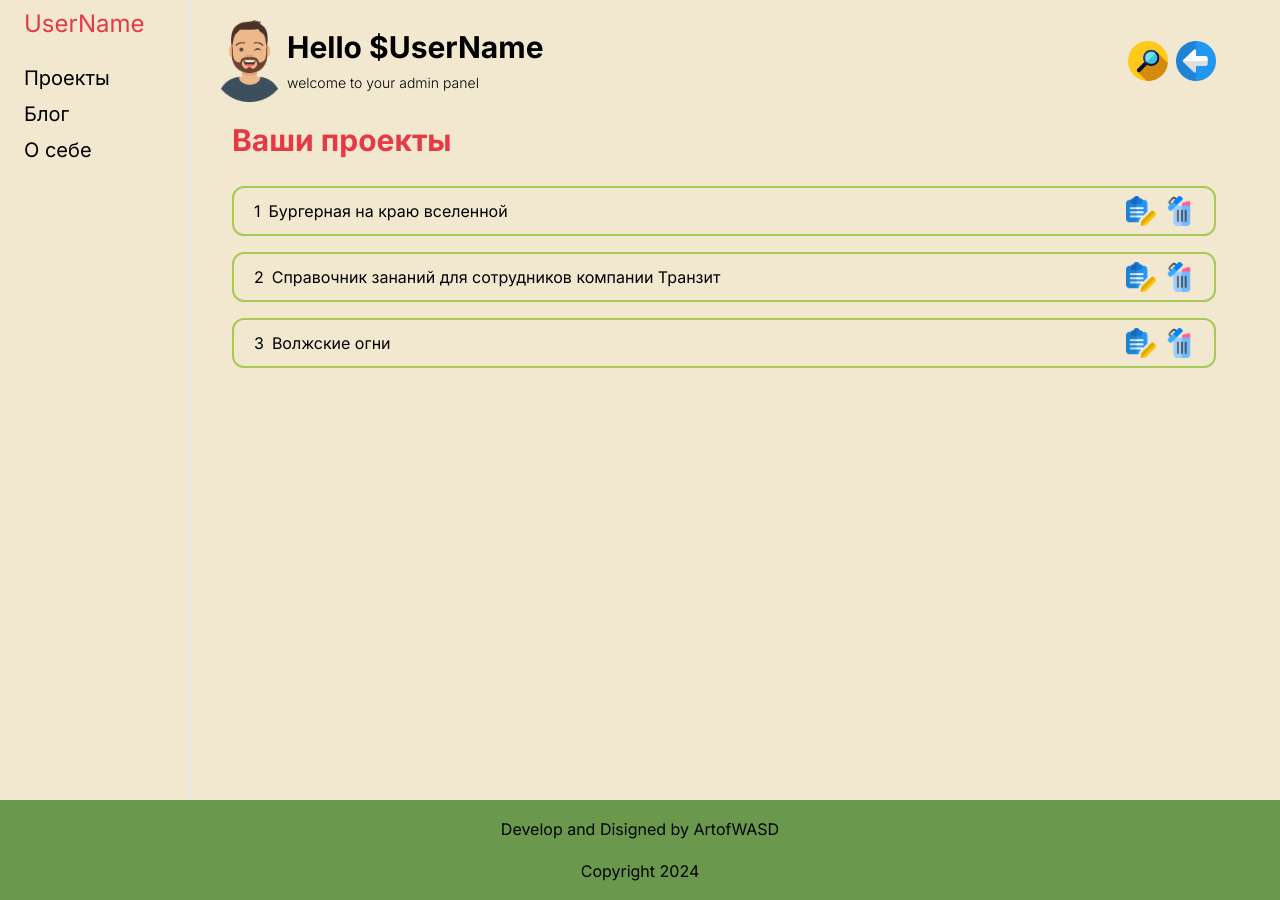
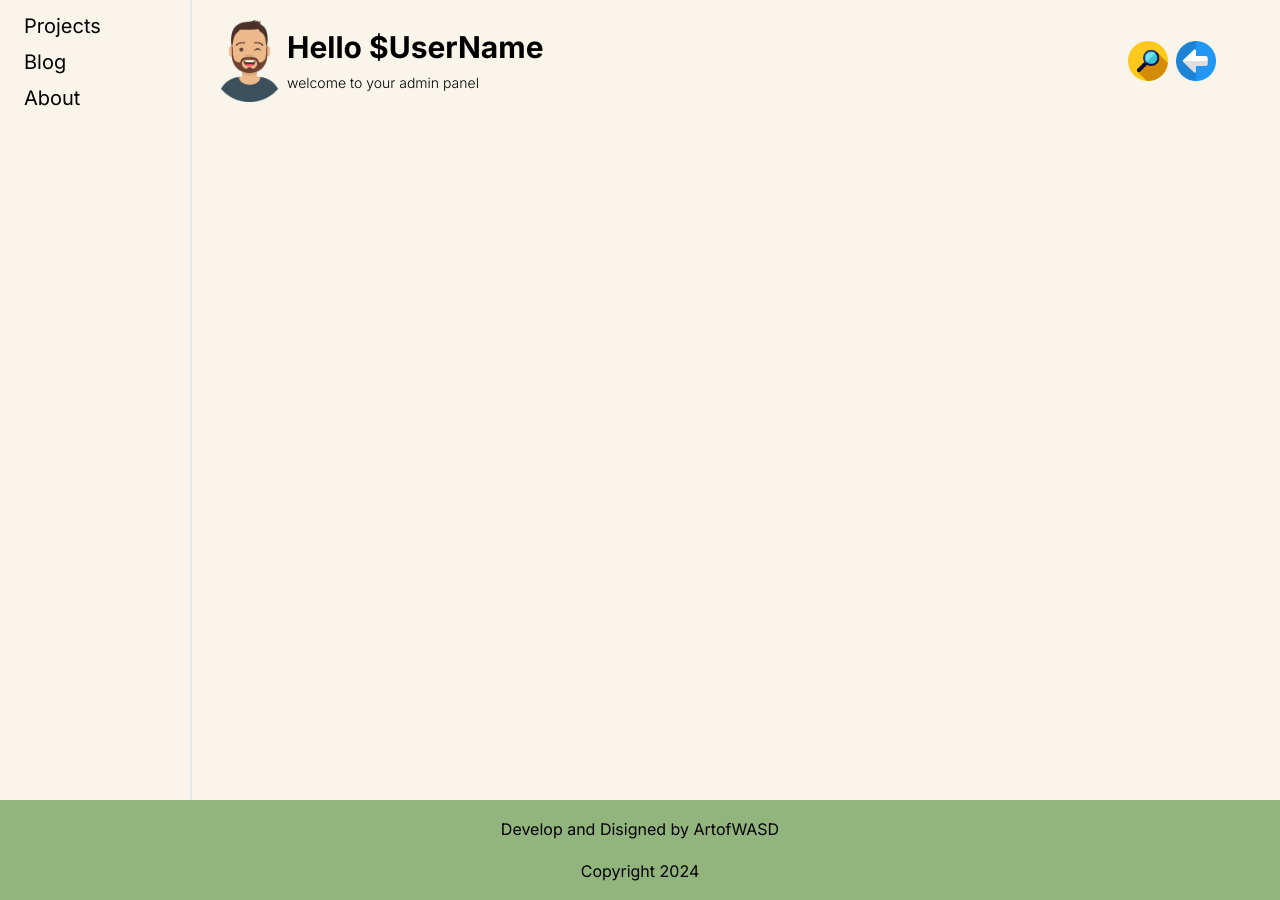
Before and after one commit to ArtofWASD/my_cv, a Next.js app: page /admin in a window 1280 px wide. Built offline with nearby package versions, Linux system fonts and the light colour scheme.

Commit message:
Первичный стор для зустанда

```diff
--- a/app/globals.css
+++ b/app/globals.css
@@ -13,7 +13,7 @@ body {
 
 main {
   flex: 1;
-  background-color: #F2E8CF;
+  background-color: #f2e8cf70;
 }
 header {
   width: 100%;
--- a/src/pages/adminPage/ui/adminPage.tsx
+++ b/src/pages/adminPage/ui/adminPage.tsx
@@ -1,8 +1,11 @@
+'use client';
+import { useAdminMenuTogglerStore } from "@/src/shared/store/store";
 import { AdminHeader } from "@/src/widgets/admin/adminHeader";
 import { AdminMenu } from "@/src/widgets/admin/adminMenu";
 import { AdminProjectsList } from "@/src/widgets/admin/adminProjectsList/ui";
 
 const AdminPage = () => {
+  const status = useAdminMenuTogglerStore((state: any) => state.adminStatus);
   return (
     <>
       <div className="admin-page grid grid-cols-[15%_80%]">
@@ -10,8 +13,9 @@ const AdminPage = () => {
           <AdminMenu />
         </div>
         <div>
-          <AdminHeader/>
-          <AdminProjectsList />
+          <AdminHeader />
+          {status === "Projects" && <AdminProjectsList />}
+
         </div>
       </div>
     </>
--- /dev/null
+++ b/src/shared/store/store.ts
@@ -0,0 +1,16 @@
+import { create } from "zustand";
+import { devtools, persist } from "zustand/middleware";
+
+interface IStore {
+  adminStatus: string;
+}
+
+export const useAdminMenuTogglerStore = create(
+  devtools((set, get) => ({
+    adminStatus: "",
+    addStatus: (item: string) =>
+      set((state: IStore) => ({
+        adminStatus: (state.adminStatus = item),
+      })),
+  })),
+);
--- a/src/widgets/admin/adminMenu/ui/adminMenu.tsx
+++ b/src/widgets/admin/adminMenu/ui/adminMenu.tsx
@@ -1,17 +1,30 @@
 "use client";
+import { useAdminMenuTogglerStore } from "@/src/shared/store/store";
+
 export const AdminMenu = () => {
+  const toggleMenu = useAdminMenuTogglerStore((state: any) => state.addStatus);
+
+
+  const mockStatus = [
+    { status: "Projects", id: 1 },
+
+    { status: "Blog", id: 2 },
+
+    { status: "About", id: 3 },
+  ];
   return (
-    <div className="menu ml-6 pt-2 h-screen border-r-2">
-      <p className="pb-5 text-2xl self-start text-main-title">UserName</p>
-      <p className="text-black hover:ml-4 hover:scale-110 hover:text-blue-600 cursor-pointer text-xl py-1">
-        Проекты
-      </p>
-      <p className="text-black hover:ml-4 hover:scale-110 hover:text-blue-600 cursor-pointer text-xl py-1">
-        Блог
-      </p>
-      <p className="text-black hover:ml-4 hover:scale-110 hover:text-blue-600 cursor-pointer text-xl py-1">
-        О себе
-      </p>
+    <div className="menu ml-6 h-screen border-r-2 pt-2">
+      {mockStatus.map((item) => (
+        <p
+          className="cursor-pointer py-1 text-xl text-black hover:ml-4 hover:scale-110 hover:text-blue-600"
+          onClick={() => {
+            toggleMenu(item.status);
+          }}
+          key={item.id}
+        >
+          {item.status}
+        </p>
+      ))}
     </div>
   );
 };
--- a/src/widgets/navMenu/ui/navMenu.tsx
+++ b/src/widgets/navMenu/ui/navMenu.tsx
@@ -1,4 +1,5 @@
 "use client";
+
 import { motion } from "framer-motion";
 import Image from "next/image";
 import Link from "next/link";
@@ -36,7 +37,7 @@ export const NavMenu = ({ menuItems }: { menuItems: Array<INavItems> }) => {
               className="grid items-end justify-items-center"
             >
               <motion.p
-                className="absolute cursor-pointer text-xl"
+                className="absolute cursor-pointer text-xl font-semibold text-white"
                 variants={text}
               >
                 {item.name}
@@ -47,7 +48,7 @@ export const NavMenu = ({ menuItems }: { menuItems: Array<INavItems> }) => {
                   width="45"
                   height="45"
                   alt={item.name}
-                  className="relative cursor-pointer "
+                  className="relative cursor-pointer"
                 />
               </motion.div>
             </Link>
--- a/tailwind.config.js
+++ b/tailwind.config.js
@@ -23,7 +23,7 @@ module.exports = {
         'main-text-dark': '#f1faee',
         'main-text-light': '#1d3557',
         'main-body': '#F2E8CF',
-        'main-blue': '#6A994E',
+        'main-blue': '#6a994eba',
         'main-red': '#E63946',
         'main-green': '#A7C957',
       }
```
